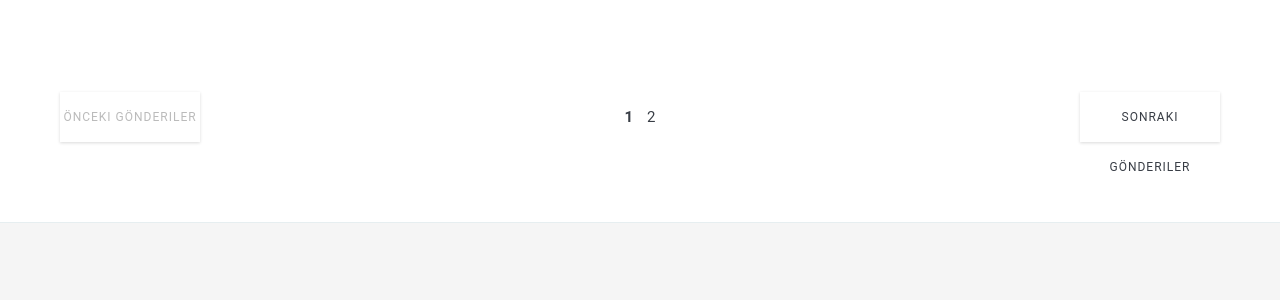
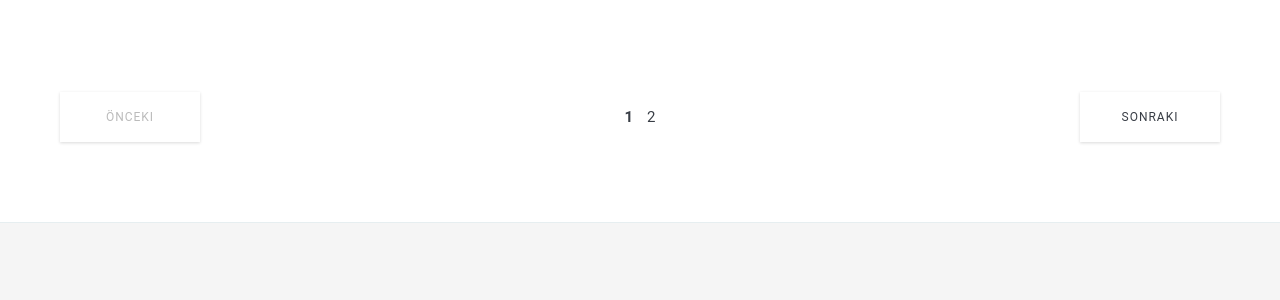
Before and after one commit to efekaanaltas/blog, a Jekyll site: the page built from index.html, in a window 1280 px wide and 900 px high, scrolled down 2480 px. Shown: the part 489-789 px from the top of the window. Built offline with Jekyll 4.4.1, drawn with Linux system fonts in a browser that asks for light colours; nearby versions of some CDN libraries; the list of posts is cut into pages by our own code.

Commit message:
Shorting terms

```diff
--- a/_includes/pagination.html
+++ b/_includes/pagination.html
@@ -5,13 +5,13 @@
       {% if paginator.previous_page %}
 
       {% if paginator.previous_page == 1 %}
-        <a class="previous-link" href="{{ site.baseurl }}/">Önceki Gönderiler</a>
+        <a class="previous-link" href="{{ site.baseurl }}/">Önceki</a>
       {% else %}
-        <a class="previous-link" href="{{ site.baseurl }}/page/{{ paginator.previous_page }}/">Sonraki Gönderiler</a>
+        <a class="previous-link" href="{{ site.baseurl }}/page/{{ paginator.previous_page }}/">Sonraki</a>
       {% endif %}
 
       {% else %}
-        <span class="disabled">Önceki Gönderiler</span>
+        <span class="disabled">Önceki</span>
       {% endif %}
 
       <div class="counter-box">
@@ -33,9 +33,9 @@
       </div>
 
       {% if paginator.next_page %}
-      <a class="next-link" href="{{ site.baseurl }}/page/{{ paginator.next_page }}/">Sonraki Gönderiler</a>
+      <a class="next-link" href="{{ site.baseurl }}/page/{{ paginator.next_page }}/">Sonraki</a>
       {% else %}
-        <span class="disabled">Sonraki Gönderiler</span>
+        <span class="disabled">Sonraki</span>
       {% endif %}
 
 
```
